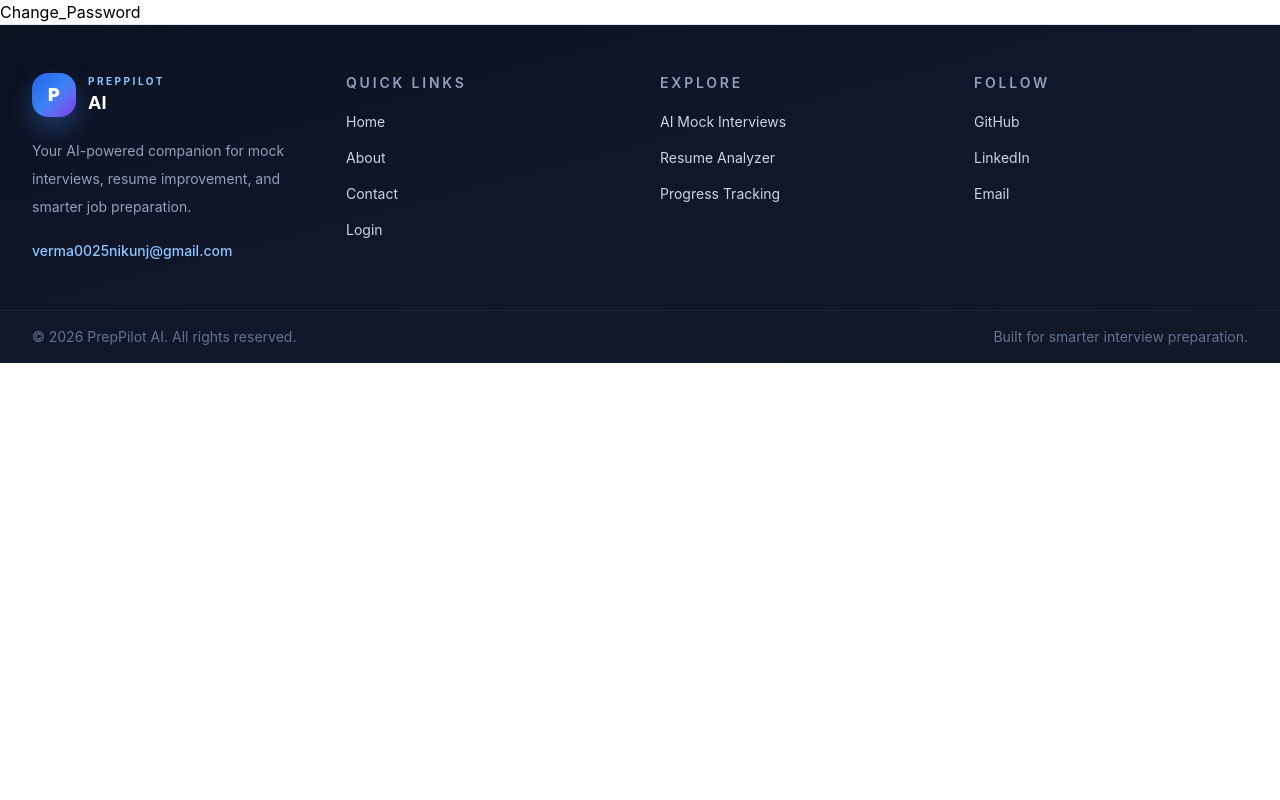
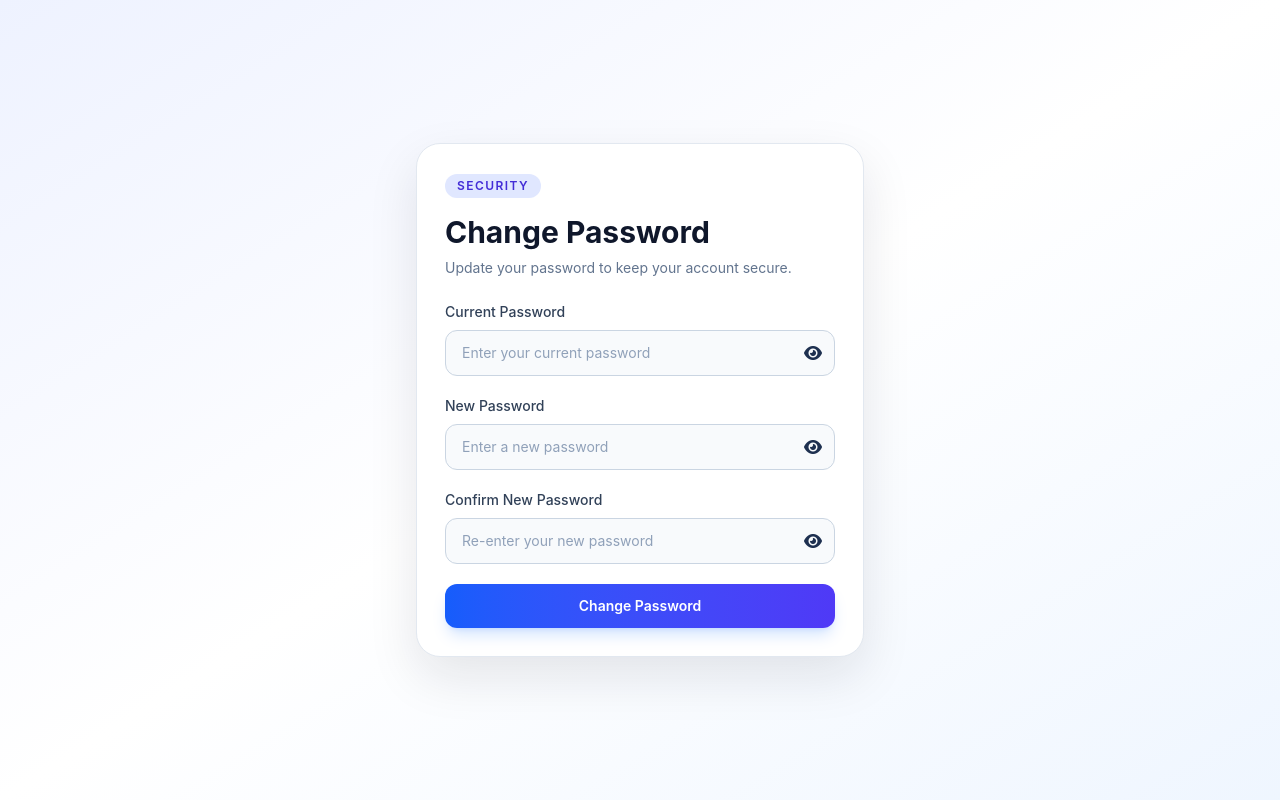
Before and after one commit to Nikunj0Verma/PrepPilotAI, a React (Vite) app in the folder frontend/: page /change-password in a window 1280 px wide. Shown: the top 800 px of the page. Built offline with nearby package versions, Linux system fonts and the light colour scheme; sample sign-in values are in the browser's storage.

Commit message:
Add change password functionality

```diff
--- a/frontend/src/components/Change_Password.jsx
+++ b/frontend/src/components/Change_Password.jsx
@@ -1,9 +1,203 @@
-import React from 'react'
+import React, { useState } from "react";
+import { toast,ToastContainer } from "react-toastify";
 
 const Change_Password = () => {
+  const [formData, setFormData] = useState({
+    currentPassword: "",
+    newPassword: "",
+    confirmPassword: "",
+  });
+
+  const [showPasswords, setShowPasswords] = useState({
+    currentPassword: false,
+    newPassword: false,
+    confirmPassword: false,
+  });
+
+  const [loading, setLoading] = useState(false);
+
+  const handleChange = (e) => {
+    const { name, value } = e.target;
+    setFormData((prev) => ({
+      ...prev,
+      [name]: value,
+    }));
+  };
+
+  const togglePasswordVisibility = (field) => {
+    setShowPasswords((prev) => ({
+      ...prev,
+      [field]: !prev[field],
+    }));
+  };
+
+  const handleSubmit = async (e) => {
+    e.preventDefault();
+
+    const { currentPassword, newPassword, confirmPassword } = formData;
+
+    if (!currentPassword || !newPassword || !confirmPassword) {
+      toast.error("Please fill in all fields");
+      return;
+    }
+
+    if (newPassword.length < 6) {
+      toast.error("New password must be at least 6 characters long");
+      return;
+    }
+
+    if (newPassword === currentPassword) {
+      toast.error("New password must be different from your current password");
+      return;
+    }
+
+    if (newPassword !== confirmPassword) {
+      toast.error("New passwords do not match");
+      return;
+    }
+
+    try {
+      setLoading(true);
+
+      const token = localStorage.getItem("token");
+
+      if (!token) {
+        toast.error("Session expired. Please log in again.");
+        return;
+      }
+
+      const res = await fetch("http://localhost:5000/api/auth/change-password", {
+        method: "PUT",
+        headers: {
+          "Content-Type": "application/json",
+          Authorization: `Bearer ${token}`,
+        },
+        body: JSON.stringify({
+          currentPassword,
+          newPassword,
+        }),
+      });
+
+      const data = await res.json();
+
+      if (!res.ok) {
+        throw new Error(data.message || "Unable to change password");
+      }
+
+      toast.success("Password changed successfully");
+
+      setFormData({
+        currentPassword: "",
+        newPassword: "",
+        confirmPassword: "",
+      });
+    } catch (error) {
+      toast.error(error.message || "Something went wrong");
+    } finally {
+      setLoading(false);
+    }
+  };
+
   return (
-    <div>Change_Password</div>
-  )
-}
+    <div className="min-h-screen bg-gradient-to-br from-indigo-50 via-white to-blue-50 flex items-center justify-center p-6">
+      <div className="w-full max-w-md rounded-3xl border border-slate-200 bg-white p-7 shadow-[0_20px_50px_rgba(15,23,42,0.10)]">
+        <div className="mb-6">
+          <span className="inline-flex items-center rounded-full bg-indigo-100 px-3 py-1 text-xs font-semibold uppercase tracking-[0.12em] text-indigo-700">
+            Security
+          </span>
+          <h2 className="mt-4 text-3xl font-bold text-slate-900">Change Password</h2>
+          <p className="mt-2 text-sm text-slate-500">
+            Update your password to keep your account secure.
+          </p>
+           <ToastContainer
+                  position="top-right"
+                  autoClose={4000}
+                  hideProgressBar={false}
+                  newestOnTop={false}
+                  closeOnClick
+                  pauseOnFocusLoss
+                  draggable
+                  pauseOnHover
+                  theme="light"
+                />
+        </div>
 
-export default Change_Password
+        <form onSubmit={handleSubmit} className="space-y-5">
+          <PasswordField
+            label="Current Password"
+            name="currentPassword"
+            value={formData.currentPassword}
+            placeholder="Enter your current password"
+            show={showPasswords.currentPassword}
+            onChange={handleChange}
+            onToggle={() => togglePasswordVisibility("currentPassword")}
+          />
+
+          <PasswordField
+            label="New Password"
+            name="newPassword"
+            value={formData.newPassword}
+            placeholder="Enter a new password"
+            show={showPasswords.newPassword}
+            onChange={handleChange}
+            onToggle={() => togglePasswordVisibility("newPassword")}
+          />
+
+          <PasswordField
+            label="Confirm New Password"
+            name="confirmPassword"
+            value={formData.confirmPassword}
+            placeholder="Re-enter your new password"
+            show={showPasswords.confirmPassword}
+            onChange={handleChange}
+            onToggle={() => togglePasswordVisibility("confirmPassword")}
+          />
+
+          <button
+            type="submit"
+            disabled={loading}
+            className="w-full rounded-xl bg-gradient-to-r from-blue-600 to-indigo-600 px-4 py-3 text-sm font-semibold text-white shadow-lg shadow-blue-500/20 transition hover:opacity-95 disabled:cursor-not-allowed disabled:opacity-70 cursor-pointer"
+          >
+            {loading ? "Updating..." : "Change Password"}
+          </button>
+        </form>
+      </div>
+    </div>
+  );
+};
+
+const PasswordField = ({
+  label,
+  name,
+  value,
+  placeholder,
+  show,
+  onChange,
+  onToggle,
+}) => (
+  <div className="space-y-2">
+    <label className="block text-sm font-medium text-slate-700">{label}</label>
+    <div className="relative">
+      <input
+        type={show ? "text" : "password"}
+        name={name}
+        value={value}
+        placeholder={placeholder}
+        onChange={onChange}
+        className="w-full rounded-xl border border-slate-300 bg-slate-50 px-4 py-3 pr-12 text-sm text-slate-800 placeholder:text-slate-400 focus:border-blue-500 focus:outline-none focus:ring-2 focus:ring-blue-100"
+      />
+
+
+      <button
+        type="button"
+        onClick={onToggle}
+        className="absolute right-3 top-1/2 -translate-y-1/2 text-xs font-semibold text-slate-500 hover:text-slate-700 cursor-pointer"
+      >
+        <img className="h-5 w-5" src= {show ? "./images/eyecross.png" : "./images/eye.png"} alt="" />
+
+      </button>
+    </div>
+  </div>
+);
+
+export default Change_Password;
--- a/frontend/src/components/Progress.jsx
+++ b/frontend/src/components/Progress.jsx
@@ -362,7 +362,7 @@ const Progress = () => {
             <button
               type="button"
               onClick={() => navigate("/interview-prep")}
-              className="mt-6 rounded-full bg-white px-5 py-3 text-sm font-semibold text-blue-700 transition hover:bg-blue-50"
+              className="mt-6 rounded-full bg-white px-5 py-3 text-sm font-semibold text-blue-700 transition hover:bg-blue-50 cursor-pointer"
             >
               Start an Interview
               <i className="fa-solid fa-arrow-right ml-3" />
@@ -436,7 +436,7 @@ const Progress = () => {
                               onClick={() =>
                                 navigate(`/interview/${interviewId}/result`)
                               }
-                              className="font-semibold text-blue-600 transition hover:text-indigo-600"
+                              className="font-semibold text-blue-600 transition hover:text-indigo-600 cursor-pointer"
                             >
                               View
                               <i className="fa-solid fa-arrow-right ml-2 text-xs" />
```
Also changed, not shown: 2 other files (tests, documents, lock files or other folders).
